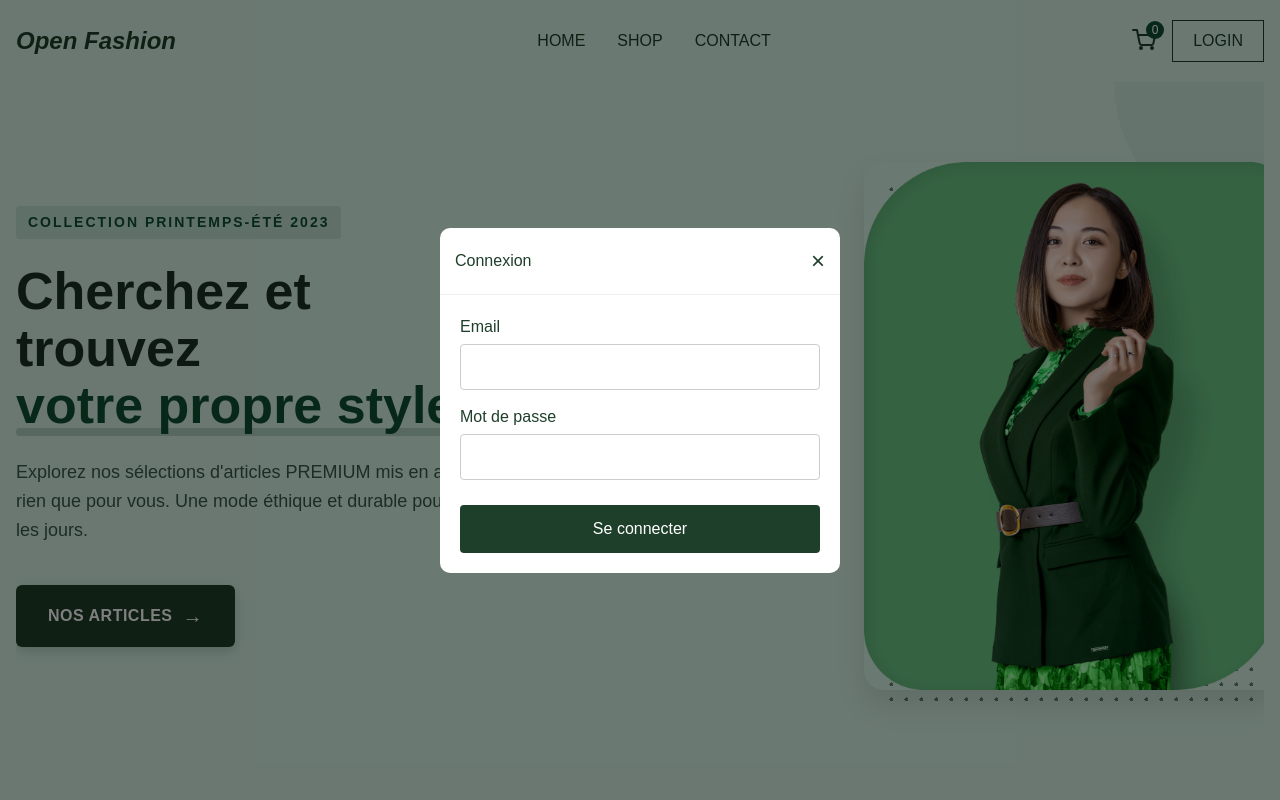
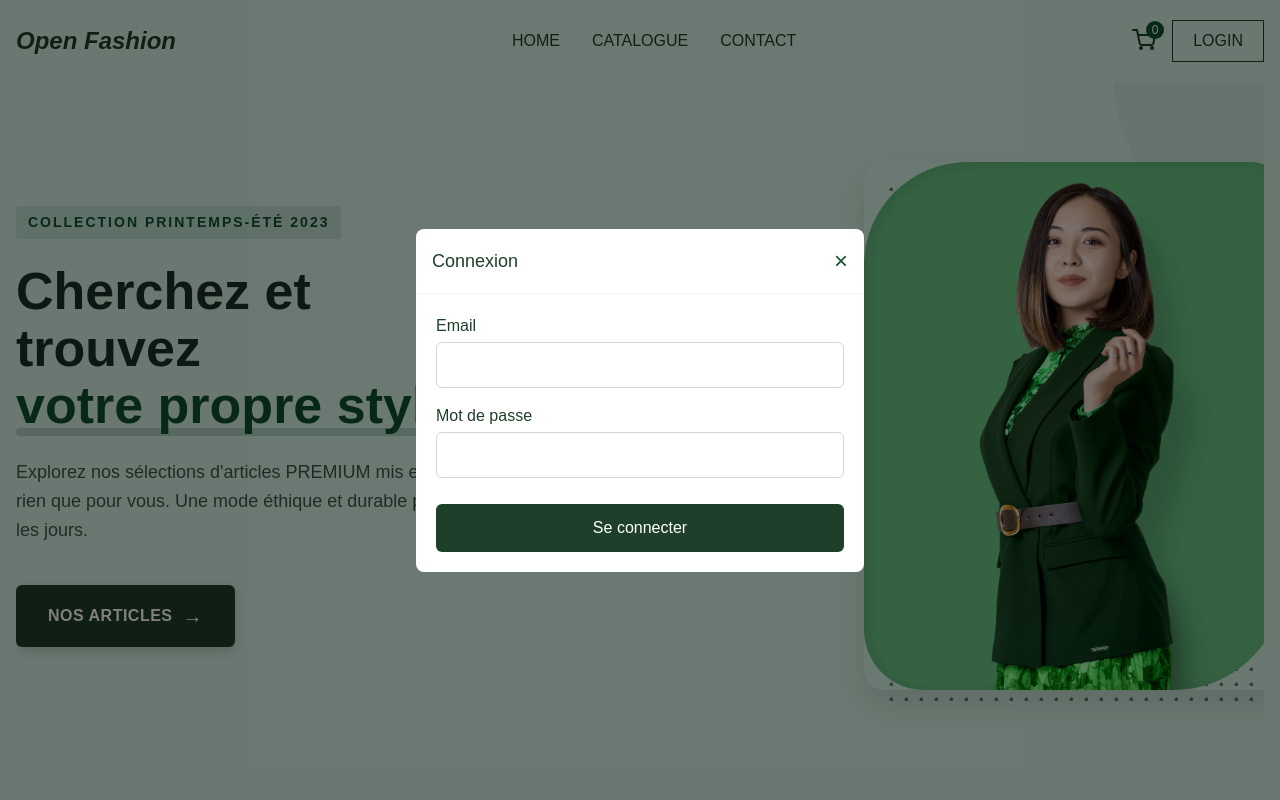
Before and after one commit to tombury59/API_VUE_JS, a Vue app: page / in a window 1280 px wide. Both pictures are taken after a click on the button "LOGIN". Shown: the top 800 px of the page. Built offline with nearby package versions, Linux system fonts and the light colour scheme; no server answers.

Commit message:
gestion du panier

```diff
--- a/src/App.vue
+++ b/src/App.vue
@@ -24,6 +24,14 @@
       @update-cart="updateCart"
     />
     <LoginModal v-if="showLoginModal" @close="showLoginModal = false" />
+
+    <!-- Ajout du composant Notification -->
+    <Notification
+      :show="showNotification"
+      :title="notificationTitle"
+      :message="notificationMessage"
+      @close="showNotification = false"
+    />
   </div>
 </template>
 
@@ -34,12 +42,18 @@ import HeroSection from './components/HeroSection.vue';
 import ProductsSection from './components/ProductsSection.vue';
 import CartModal from './components/CartModal.vue';
 import LoginModal from './components/LoginModal.vue';
+import Notification from './components/Notification.vue';
 
 const activeLink = ref('home');
 const showCart = ref(false);
 const showLoginModal = ref(false);
 const productsSection = ref(null);
 const cartItems = ref([]);
+
+// États pour la notification
+const showNotification = ref(false);
+const notificationTitle = ref('Produit ajouté');
+const notificationMessage = ref('');
 
 // Calculer le nombre total d'articles dans le panier
 const cartCount = computed(() => {
@@ -73,8 +87,9 @@ const addToCart = (product) => {
     });
   }
 
-  // Notification
-  alert(`${product.title} ajouté au panier !`);
+  // Utiliser la notification au lieu de l'alerte
+  notificationMessage.value = `${product.title} ajouté au panier !`;
+  showNotification.value = true;
 };
 
 const scrollToProducts = () => {
--- a/src/components/Header.vue
+++ b/src/components/Header.vue
@@ -17,11 +17,11 @@
         href="#"
         :class="[
           'no-underline text-[#1e3f29] font-medium hover:text-[#0f5132] transition-colors',
-          { 'font-bold text-[#0f5132]': activeLink === 'shop' }
+          { 'font-bold text-[#0f5132]': activeLink === 'catalogue' }
         ]"
-        @click="setActiveLink('shop')"
+        @click="setActiveLink('catalogue')"
       >
-        SHOP
+        CATALOGUE
       </a>
       <a
         href="#"
--- a/src/components/LoginModal.vue
+++ b/src/components/LoginModal.vue
@@ -1,21 +1,26 @@
 <template>
-  <div class="modal-overlay">
-    <div class="login-modal">
-      <div class="modal-header">
-        <h3>Connexion</h3>
-        <button class="close-button" @click="$emit('close')">&times;</button>
+  <div class="fixed inset-0 bg-black bg-opacity-50 flex justify-center items-center z-50">
+    <div class="bg-white rounded-lg w-11/12 max-w-md">
+      <div class="flex justify-between items-center p-4 border-b border-gray-100">
+        <h3 class="text-lg font-medium">Connexion</h3>
+        <button class="text-2xl text-green-900 hover:text-green-800" @click="$emit('close')">&times;</button>
       </div>
-      <div class="modal-content">
+      <div class="p-5">
         <form @submit.prevent="handleLogin">
-          <div class="form-group">
-            <label for="email">Email</label>
-            <input type="email" id="email" v-model="email" required>
+          <div class="mb-4">
+            <label for="email" class="block mb-1 font-medium">Email</label>
+            <input type="email" id="email" v-model="email" required
+                   class="w-full p-2.5 border border-gray-300 rounded-md focus:outline-none focus:ring-2 focus:ring-green-600">
           </div>
-          <div class="form-group">
-            <label for="password">Mot de passe</label>
-            <input type="password" id="password" v-model="password" required>
+          <div class="mb-4">
+            <label for="password" class="block mb-1 font-medium">Mot de passe</label>
+            <input type="password" id="password" v-model="password" required
+                   class="w-full p-2.5 border border-gray-300 rounded-md focus:outline-none focus:ring-2 focus:ring-green-600">
           </div>
-          <button type="submit" class="login-submit">Se connecter</button>
+          <button type="submit"
+                  class="w-full py-3 mt-2.5 bg-[#1e3f29] hover:bg-[#0f5132] text-white rounded-md transition-colors">
+            Se connecter
+          </button>
         </form>
       </div>
     </div>
@@ -35,77 +40,3 @@ const handleLogin = () => {
   emit('close');
 };
 </script>
-
-<style scoped>
-.modal-overlay {
-  position: fixed;
-  top: 0;
-  left: 0;
-  right: 0;
-  bottom: 0;
-  background-color: rgba(0, 0, 0, 0.5);
-  display: flex;
-  justify-content: center;
-  align-items: center;
-  z-index: 100;
-}
-
-.login-modal {
-  background-color: white;
-  border-radius: 10px;
-  width: 90%;
-  max-width: 400px;
-}
-
-.modal-header {
-  display: flex;
-  justify-content: space-between;
-  align-items: center;
-  padding: 15px;
-  border-bottom: 1px solid #eee;
-}
-
-.close-button {
-  background: none;
-  border: none;
-  font-size: 24px;
-  cursor: pointer;
-  color: #1e3f29;
-}
-
-.modal-content {
-  padding: 20px;
-}
-
-.form-group {
-  margin-bottom: 15px;
-}
-
-.form-group label {
-  display: block;
-  margin-bottom: 5px;
-  font-weight: 500;
-}
-
-.form-group input {
-  width: 100%;
-  padding: 10px;
-  border: 1px solid #ccc;
-  border-radius: 4px;
-}
-
-.login-submit {
-  width: 100%;
-  padding: 12px;
-  background-color: #1e3f29;
-  color: white;
-  border: none;
-  border-radius: 4px;
-  cursor: pointer;
-  margin-top: 10px;
-}
-
-.login-submit:hover {
-  background-color: #0f5132;
-}
-</style>
--- /dev/null
+++ b/src/components/Notification.vue
@@ -0,0 +1,84 @@
+<template>
+  <transition name="notification">
+    <div v-if="show" class="fixed top-5 right-5 max-w-sm bg-white rounded-lg shadow-lg overflow-hidden z-50 flex items-center">
+      <div class="w-2 h-full bg-[#1e3f29] self-stretch"></div>
+      <div class="p-4 flex items-center">
+        <div class="mr-3 bg-[#eaf4ef] p-2 rounded-full">
+          <svg xmlns="http://www.w3.org/2000/svg" class="h-6 w-6 text-[#1e3f29]" fill="none" viewBox="0 0 24 24" stroke="currentColor">
+            <path stroke-linecap="round" stroke-linejoin="round" stroke-width="2" d="M5 13l4 4L19 7" />
+          </svg>
+        </div>
+        <div>
+          <p class="font-medium text-gray-800">{{ title }}</p>
+          <p class="text-sm text-gray-600">{{ message }}</p>
+        </div>
+        <button @click="$emit('close')" class="ml-4 text-gray-400 hover:text-gray-600">
+          <svg xmlns="http://www.w3.org/2000/svg" class="h-5 w-5" viewBox="0 0 20 20" fill="currentColor">
+            <path fill-rule="evenodd" d="M4.293 4.293a1 1 0 011.414 0L10 8.586l4.293-4.293a1 1 0 111.414 1.414L11.414 10l4.293 4.293a1 1 0 01-1.414 1.414L10 11.414l-4.293 4.293a1 1 0 01-1.414-1.414L8.586 10 4.293 5.707a1 1 0 010-1.414z" clip-rule="evenodd" />
+          </svg>
+        </button>
+      </div>
+    </div>
+  </transition>
+</template>
+
+<script setup>
+import { watch, onMounted } from 'vue';
+
+const props = defineProps({
+  title: {
+    type: String,
+    default: 'Succès'
+  },
+  message: {
+    type: String,
+    required: true
+  },
+  duration: {
+    type: Number,
+    default: 3000 // 3 secondes par défaut
+  },
+  show: {
+    type: Boolean,
+    default: false
+  }
+});
+
+const emit = defineEmits(['close']);
+
+let timer = null;
+
+watch(() => props.show, (newValue) => {
+  if (newValue) {
+    if (timer) clearTimeout(timer);
+    timer = setTimeout(() => {
+      emit('close');
+    }, props.duration);
+  }
+});
+
+onMounted(() => {
+  if (props.show) {
+    timer = setTimeout(() => {
+      emit('close');
+    }, props.duration);
+  }
+});
+</script>
+
+<style scoped>
+.notification-enter-active,
+.notification-leave-active {
+  transition: all 0.3s ease;
+}
+
+.notification-enter-from {
+  transform: translateX(100%);
+  opacity: 0;
+}
+
+.notification-leave-to {
+  transform: translateX(100%);
+  opacity: 0;
+}
+</style>
--- a/src/components/ProductsSection.vue
+++ b/src/components/ProductsSection.vue
@@ -25,8 +25,8 @@
     </div>
 
     <!-- Grille de produits -->
-    <div v-else class="grid grid-cols-1 sm:grid-cols-2 lg:grid-cols-3 xl:grid-cols-4 gap-8 mt-10">
-      <div v-for="product in products" :key="product.id" class="bg-white rounded-xl overflow-hidden shadow-lg hover:shadow-xl transition-all duration-300 hover:-translate-y-2 relative">
+    <div v-else class="grid grid-cols-1 sm:grid-cols-2 lg:grid-cols-4 gap-8 mt-10">
+      <div v-for="product in displayedProducts" :key="product.id" class="bg-white rounded-xl overflow-hidden shadow-lg hover:shadow-xl transition-all duration-300 hover:-translate-y-2 relative">
         <div v-if="product.isNew" class="absolute top-4 left-4 bg-[#1e3f29] text-white py-1 px-2.5 rounded text-xs font-semibold z-10">
           Nouveau
         </div>
@@ -77,8 +77,11 @@
       </div>
     </div>
 
-    <div v-if="products.length > 0 && !loading" class="text-center mt-12">
-      <button class="bg-transparent border-2 border-[#1e3f29] text-[#1e3f29] py-3 px-7 text-base font-semibold rounded-md cursor-pointer transition-all duration-300 relative overflow-hidden hover:bg-[#1e3f29] hover:text-white">
+    <div v-if="products.length > 4 && !loading" class="text-center mt-12">
+      <button
+        @click="navigateToShop"
+        class="bg-transparent border-2 border-[#1e3f29] text-[#1e3f29] py-3 px-7 text-base font-semibold rounded-md cursor-pointer transition-all duration-300 relative overflow-hidden hover:bg-[#1e3f29] hover:text-white"
+      >
         Voir plus d'articles
       </button>
     </div>
@@ -91,13 +94,20 @@
 </template>
 
 <script setup>
-import { ref, onMounted } from 'vue';
+import { ref, onMounted, computed } from 'vue';
+import { useRouter } from 'vue-router';
 
 defineEmits(['add-to-cart']);
+const router = useRouter();
 
 const loading = ref(true);
 const error = ref('');
 const products = ref([]);
+
+// Limiter à 4 produits pour la page d'accueil
+const displayedProducts = computed(() => {
+  return products.value.slice(0, 4);
+});
 
 // Fonction pour formater le prix
 const formatPrice = (price) => {
@@ -110,6 +120,11 @@ const getDefaultImage = (id) => {
   const colors = ['1e3f29', '2a5a3d', '346c4c', '3e7e5a', '499169'];
   const colorIndex = id % colors.length;
   return `https://via.placeholder.com/300x400/${colors[colorIndex]}/FFFFFF?text=Mode+Verte`;
+};
+
+// Fonction pour naviguer vers la page Shop
+const navigateToShop = () => {
+  router.push('/shop');
 };
 
 // Fonction pour récupérer les produits depuis l'API
```
